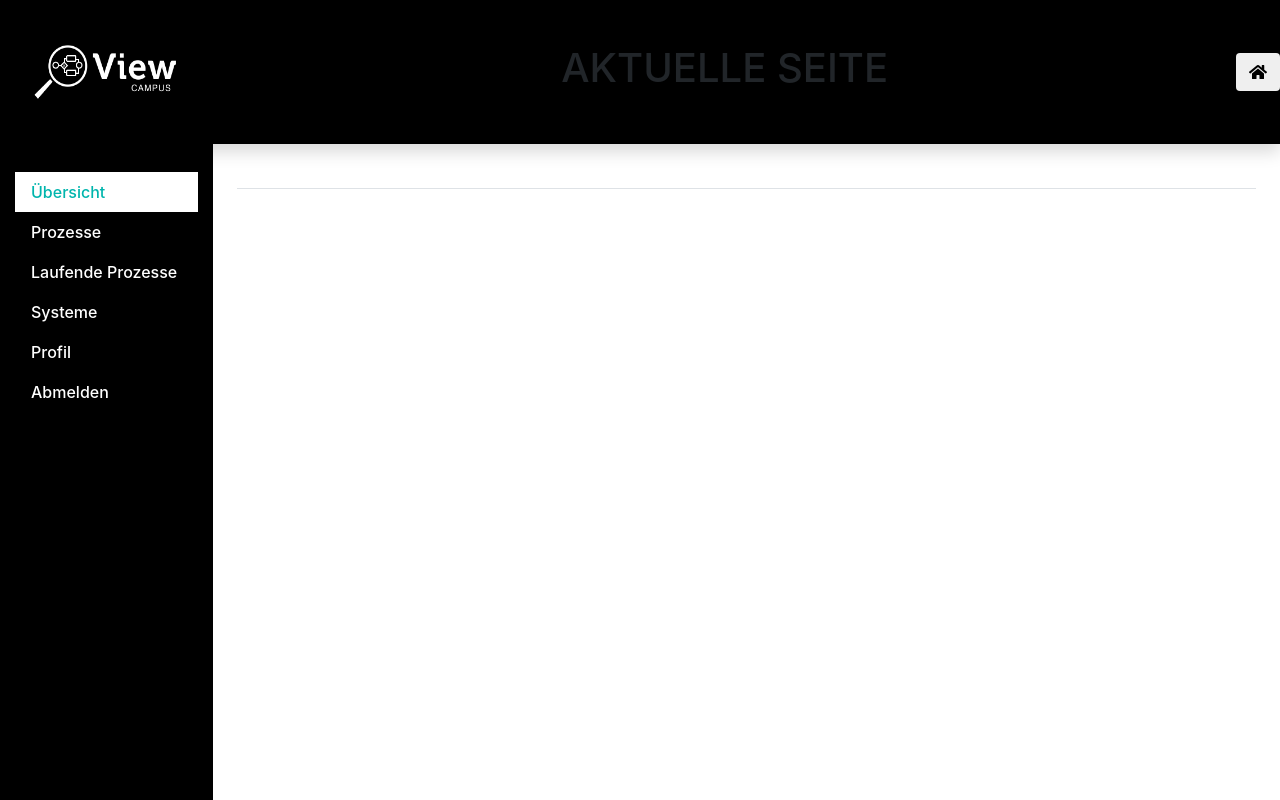
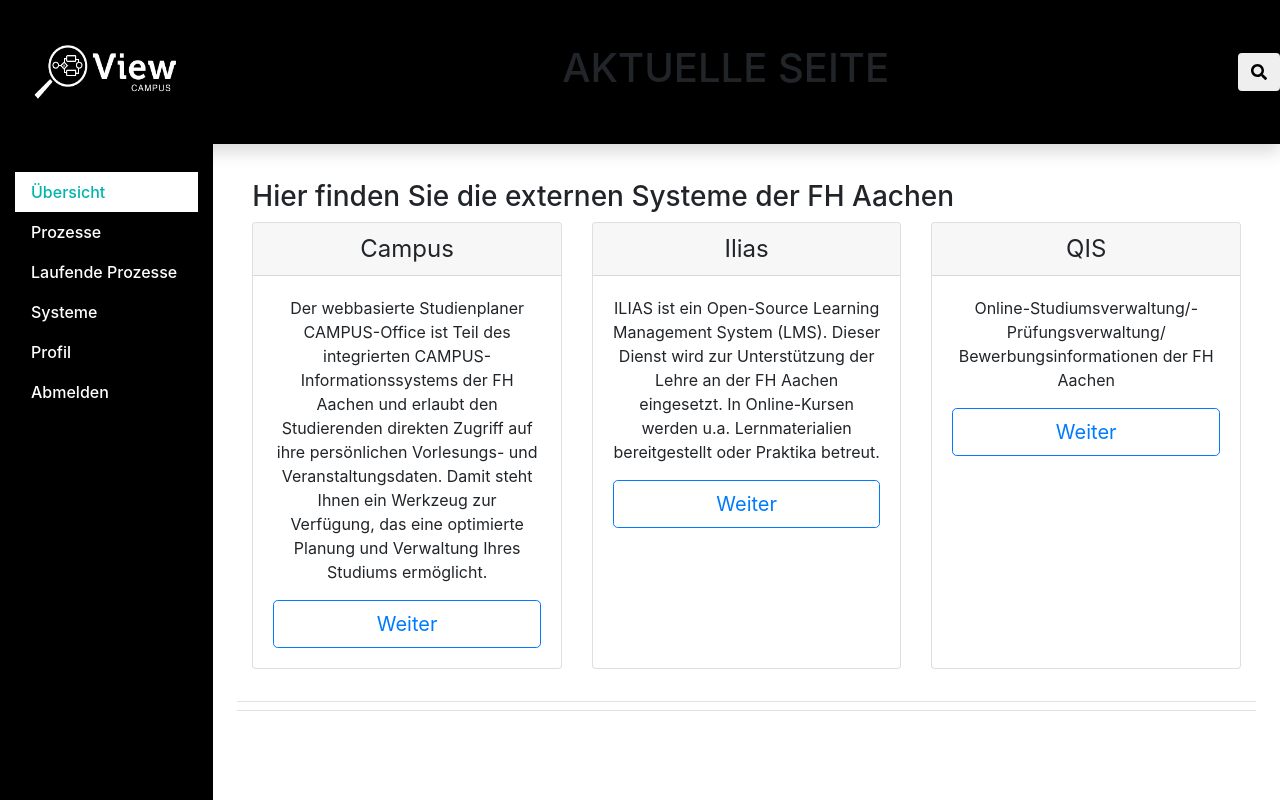
Before and after one commit to IP-FB05/ip-dashboard, an Angular app in the folder dash-app/mydash/: page /systems in a window 1280 px wide. Before the commit this address led to /. Built offline with nearby package versions, Linux system fonts and the light colour scheme.

Commit message:
Systeme anzeigen und Prozesse anzeigen

```diff
--- a/dash-app/mydash/package.json
+++ b/dash-app/mydash/package.json
@@ -11,12 +11,14 @@
   },
   "private": true,
   "dependencies": {
-    "@angular/animations": "~7.0.0",
+    "@angular/animations": "^7.0.1",
+    "@angular/cdk": "^7.0.2",
     "@angular/common": "~7.0.0",
     "@angular/compiler": "~7.0.0",
     "@angular/core": "~7.0.0",
     "@angular/forms": "~7.0.0",
     "@angular/http": "~7.0.0",
+    "@angular/material": "^7.0.2",
     "@angular/platform-browser": "~7.0.0",
     "@angular/platform-browser-dynamic": "~7.0.0",
     "@angular/router": "~7.0.0",
--- a/dash-app/mydash/src/app/app-routing.module.ts
+++ b/dash-app/mydash/src/app/app-routing.module.ts
@@ -4,13 +4,16 @@
 import { DashboardComponent }   from './dashboard/dashboard.component';
 import { ProcessDetailComponent }  from './process-detail/process-detail.component';
 import { LoginComponent } from './login/login.component';
+import { SystemsComponent } from './systems/systems.component';
 
 const routes: Routes = [
  { path: '', redirectTo: '/dashboard', pathMatch: 'full' },
  { path: 'dashboard', component: DashboardComponent },
  { path: 'detail/:id', component: ProcessDetailComponent },
  { path: 'login', component: LoginComponent },
- { path: 'processes', component: ProcessesComponent }
+ { path: 'processes', component: ProcessesComponent },
+ { path: 'systems', component: SystemsComponent }
+
 ];
 
 @NgModule({
--- a/dash-app/mydash/src/app/app.component.html
+++ b/dash-app/mydash/src/app/app.component.html
@@ -1,7 +1,7 @@
 <nav class="navbar flex-md-nowrap p-0 shadow">
     <a class="navbar-brand col-sm-3 col-md-2 mr-0" href="#"><img src="assets/img/fh/logo.png" alt="Logo" height="120" width="180"></a>
     <h1>AKTUELLE SEITE</h1>
-    <button class="btn"><i class="fa fa-home"></i></button>
+    <button class="btn"><i class="fa fa-search"></i></button>
 </nav>
 
   <div class="container-fluid">
--- a/dash-app/mydash/src/app/dashboard/dashboard.component.html
+++ b/dash-app/mydash/src/app/dashboard/dashboard.component.html
@@ -1,8 +1,21 @@
-<h3>Top Processes</h3>
-<div class="grid grid-pad">
+<p>Das ist eine Vorschau der Prozess-Seite. Man kann mehrere Details über ein Prozess sehen, indem man auf das
+  „MEHR“-Button klickt.
+  Man kann auch jederzeit einen neuen Prozess hinzufügen oder Prozesse aus der Übersicht löschen, wenn man auf den
+  3-Pünktchen Icon in der
+  oberen rechten Ecke drückt.</p>
+<div class="row">
   <a *ngFor="let process of processes" class="col-1-4" routerLink="/detail/{{process.id}}">
-    <div class="module process">
-      <h4>{{process.name}}</h4>
+    <div class="card-deck mb-3 text-center">
+      <div class="card mb-3 box-shadow">
+        <div class="card-header">{{process.name}}</div>
+        <div class="card-body text-secondary">
+          <p class="card-text">{{process.desc}}</p>
+          <a href="#" class="btn btn-sm btn-outline-primary">Mehr</a>
+        </div>
+        <div class="card-footer">
+          <small class="text-muted">Last updated 3 mins ago</small>
+        </div>
+      </div>
     </div>
   </a>
 </div>
--- a/dash-app/mydash/src/app/systems/systems.component.html
+++ b/dash-app/mydash/src/app/systems/systems.component.html
@@ -1,3 +1,47 @@
-<p>
-  systems works!
-</p>
+<div class="systems">
+  <div class="container-fluid border-bottom">
+    <div class="row">
+
+      <div class="col">
+        <h3>Hier finden Sie die externen Systeme der FH Aachen</h3>
+        <div class="card-deck mb-3 text-center">
+          <div class="card mb-3 box-shadow">
+            <div class="card-header">
+              <h4 class="my-0 font-weight-normal">Campus</h4>
+            </div>
+            <div class="card-body">
+              <p>Der webbasierte Studienplaner CAMPUS-Office ist Teil des integrierten CAMPUS-Informationssystems der
+                FH Aachen und erlaubt den Studierenden direkten Zugriff auf ihre persönlichen Vorlesungs- und
+                Veranstaltungsdaten. Damit steht Ihnen ein Werkzeug zur Verfügung, das eine optimierte Planung und
+                Verwaltung Ihres Studiums ermöglicht.</p>
+              <a href="https://www.campusoffice.fh-aachen.de" target="_blank" class="btn btn-lg btn-block btn-outline-primary"
+                role="button">Weiter</a>
+            </div>
+          </div>
+          <div class="card mb-3 box-shadow">
+            <div class="card-header">
+              <h4 class="my-0 font-weight-normal">Ilias</h4>
+            </div>
+            <div class="card-body">
+              <p>ILIAS ist ein Open-Source Learning Management System (LMS). Dieser Dienst wird zur Unterstützung der
+                Lehre an der FH Aachen eingesetzt. In Online-Kursen werden u.a. Lernmaterialien bereitgestellt oder
+                Praktika betreut.</p>
+              <a href="https://www.ili.fh-aachen.de" target="_blank" class="btn btn-lg btn-block btn-outline-primary"
+                role="button">Weiter</a>
+            </div>
+          </div>
+          <div class="card mb-3 box-shadow">
+            <div class="card-header">
+              <h4 class="my-0 font-weight-normal">QIS</h4>
+            </div>
+            <div class="card-body">
+              <p>Online-Studiumsverwaltung/-Prüfungsverwaltung/ Bewerbungsinformationen der FH Aachen</p>
+              <a href="https://www.qis.fh-aachen.de" target="_blank" class="btn btn-lg btn-block btn-outline-primary"
+                role="button">Weiter</a>
+            </div>
+          </div>
+        </div>
+      </div>
+    </div>
+  </div>
+</div>
--- a/dash-app/mydash/src/app/systems/systems.component.ts
+++ b/dash-app/mydash/src/app/systems/systems.component.ts
@@ -1,4 +1,6 @@
 import { Component, OnInit } from '@angular/core';
+
+
 
 @Component({
   selector: 'app-systems',
```
Also changed, not shown: dash-app/mydash/src/app/processes/processes.component.html (indentation only), 1 other file (tests, documents, lock files or other folders).
